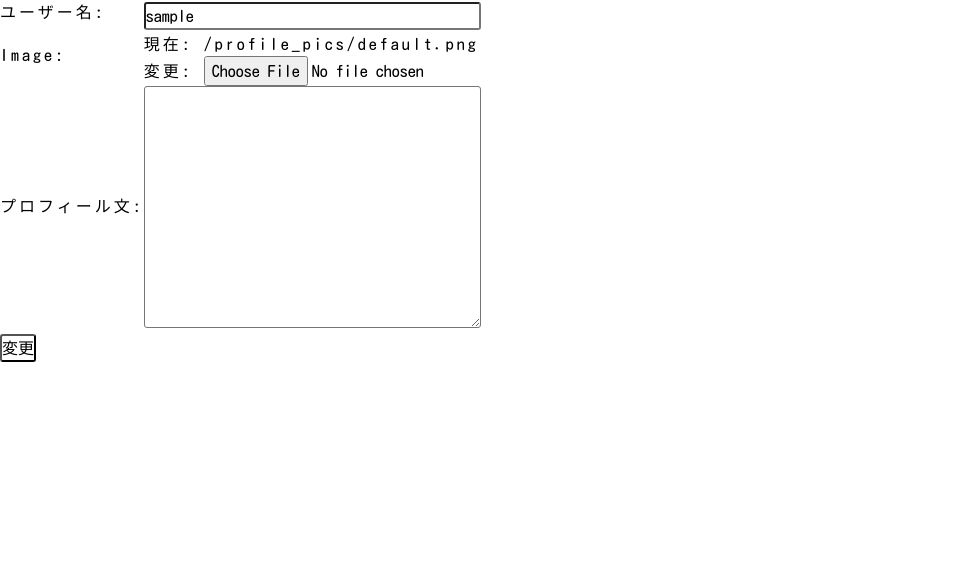
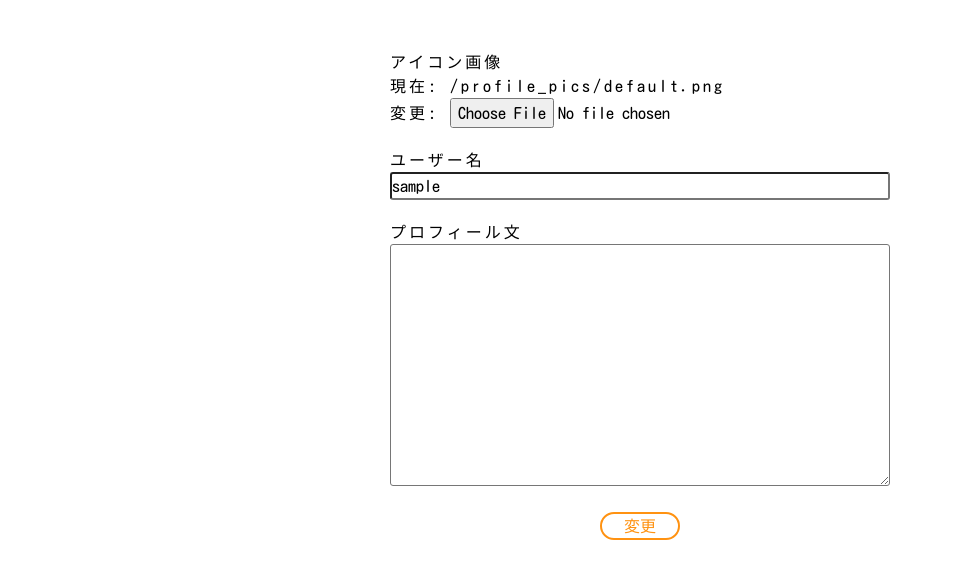
Before and after one commit to amaguri-star/cross_book, a Django app: page /mypage/1/edit/ in a window 1280 px wide; the page is wider, and only the part inside the window is pictured. Shown: the part 56-635 px from the top of that part, without its empty margins (0-953 px from the left). Run offline with Django 3.2, Linux system fonts and the light colour scheme; the visitor is signed in with stand-in values (Sample User, id 1); data comes from the database, SQL or seed files in the repository; data that the repository does not hold is empty; some libraries are stand-ins or nearby versions.

Commit message:
modify edit-user-profile-page

```diff
--- /dev/null
+++ b/static/css/edit-user-profile.css
@@ -0,0 +1,22 @@
+.edit-user-profile-form {
+    width: 500px;
+    margin: 50px auto;
+}
+
+.edit-user-profile-form_field {
+    margin-top: 20px;
+}
+
+.edit-user-profile-form_submit {
+    width: 80px;
+    display: flex;
+    justify-content: center;
+    margin: 20px auto;
+    border-radius: 20px;
+    border: #ff9211 solid 2px;
+    color: #ff9211;
+}
+
+textarea {
+    width: 100%;
+}
--- a/templates/cross_book/edit-user-profile.html
+++ b/templates/cross_book/edit-user-profile.html
@@ -1,12 +1,24 @@
 {% extends 'shared/base.html' %}
 {% load static %}
 {% block title %}ユーザープロフィール編集{% endblock %}
+{% block head %}
+    <link rel="stylesheet" href="{% static 'css/edit-user-profile.css' %}">
+{% endblock %}
 {% block content %}
-    <form method="POST" enctype="multipart/form-data">
-    {% csrf_token %}
-        <table>
-            {{ form.as_table }}
-        </table>
-        <button type="submit">変更</button>
+    <form class="edit-user-profile-form" method="POST" enctype="multipart/form-data">
+        {% csrf_token %}
+        <div class="edit-user-profile-form_field">
+            <p>アイコン画像</p>
+            {{ form.image }}
+        </div>
+        <div class="edit-user-profile-form_field">
+            <p>ユーザー名</p>
+            {{ form.username }}
+        </div>
+        <div class="edit-user-profile-form_field">
+            <p>プロフィール文</p>
+            {{ form.profile_text }}
+        </div>
+        <button class="edit-user-profile-form_submit" type="submit">変更</button>
     </form>
 {% endblock %}
```
Also changed, not shown: templates/cross_book/user-profile.html (+0 -37 lines).
